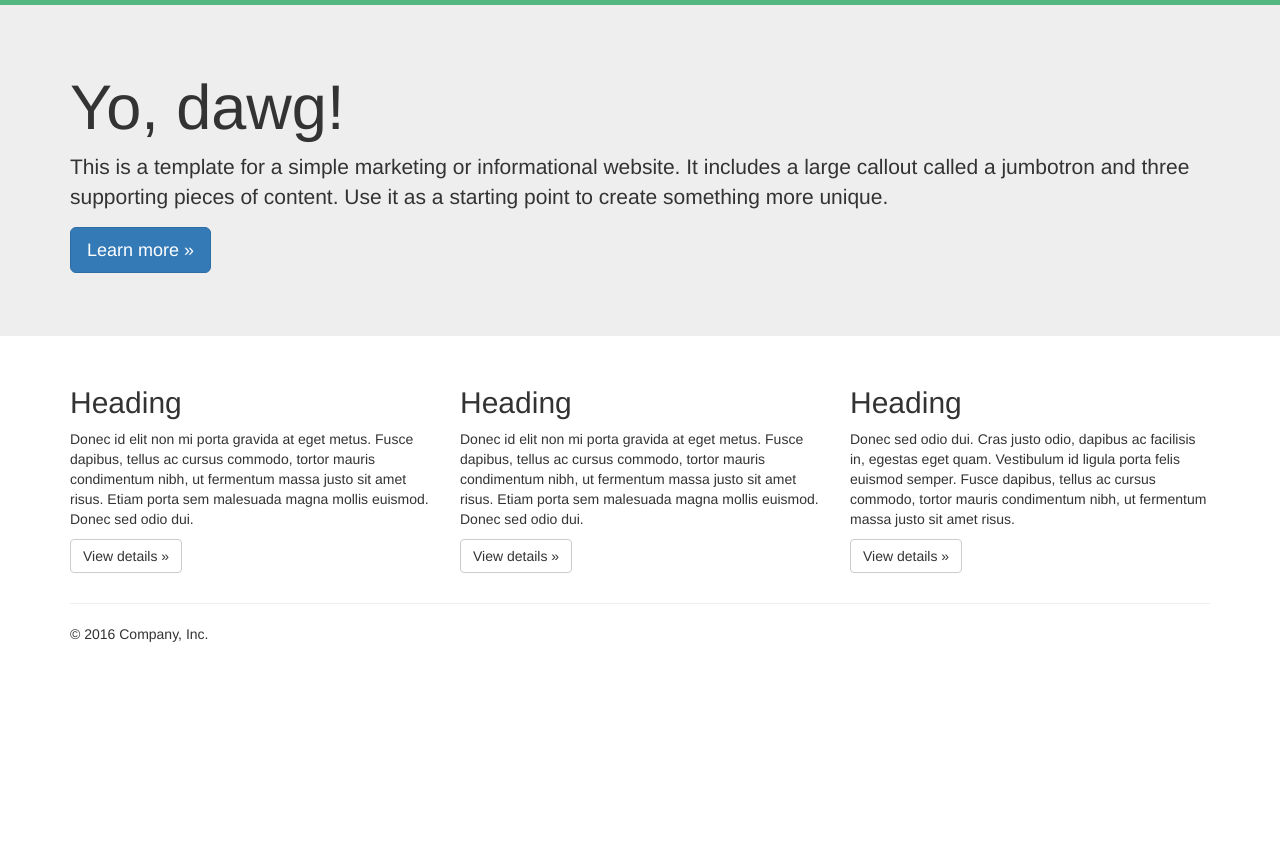
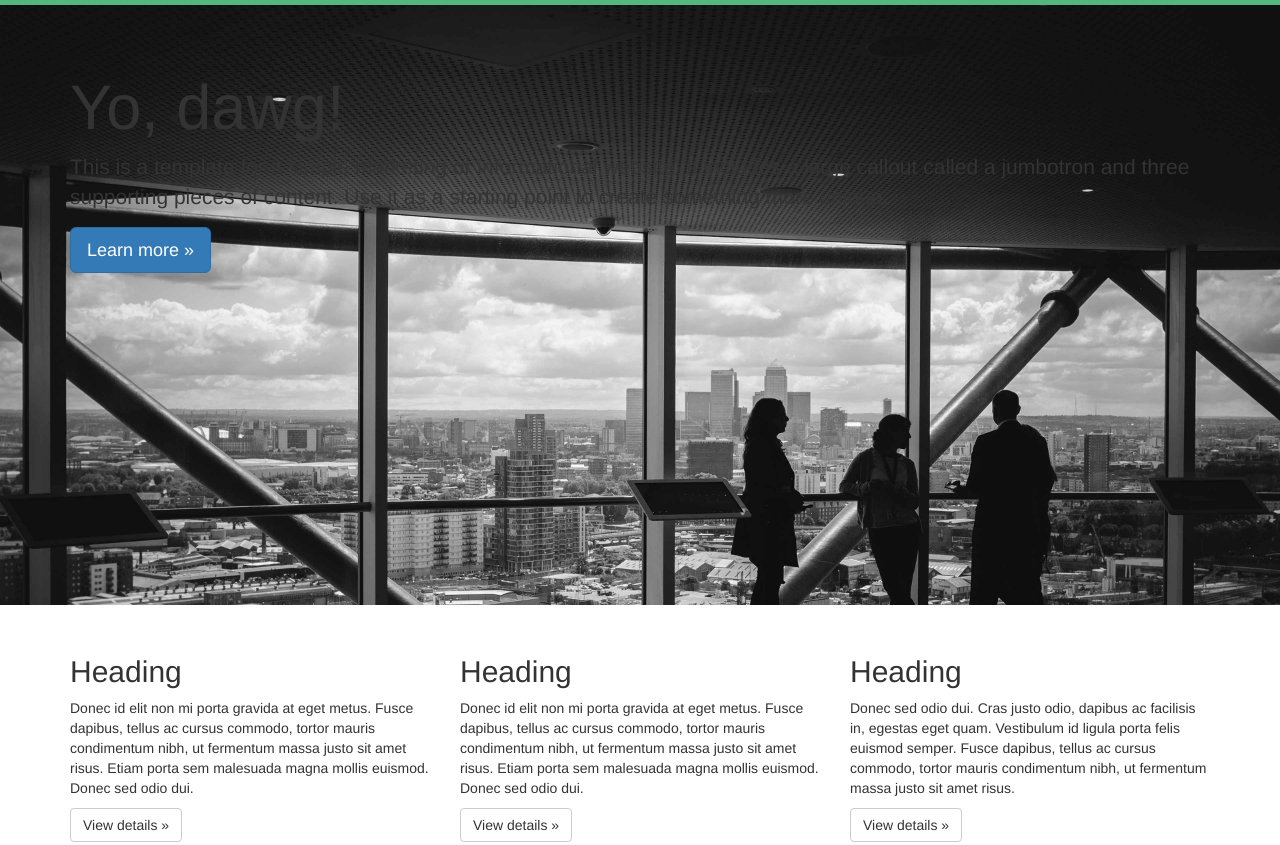
Before and after one commit to kosterjo/firstDjango, a Django app: page /leasingPortal/ in a window 1280 px wide. Shown: the top 845 px of the page. Before the commit the page ends 642 px from the top, so only its background shows below. Run offline with Django 3.2, Linux system fonts and the light colour scheme; some libraries are stand-ins or nearby versions.

Commit message:
added background photo to jumbotron

```diff
--- a/mysite/leasingPortal/static/leasingPortal/style.css
+++ b/mysite/leasingPortal/static/leasingPortal/style.css
@@ -9,3 +9,10 @@
 	top: 0;
 	position: fized;
 }
+
+div.jumbotron {
+	background: white url("images/landing_background.jpg");
+	background-size: cover;
+	background-repeat: no-repeat;
+	height: 600px;
+}
--- a/mysite/leasingPortal/templates/leasingPortal/index.html
+++ b/mysite/leasingPortal/templates/leasingPortal/index.html
@@ -20,14 +20,11 @@
 
 
   </head>
-
   <body>
-
     <div id = "green-accent"></div>
 
     <!-- Main jumbotron for a primary marketing message or call to action -->
     <div class="jumbotron">
-
       <div class="container">
         <h1>Yo, dawg!</h1>
         <p>This is a template for a simple marketing or informational website. It includes a large callout called a jumbotron and three supporting pieces of content. Use it as a starting point to create something more unique.</p>
```
Also changed, not shown: mysite/leasingPortal/static/leasingPortal/images/landing_background.jpg (added).
